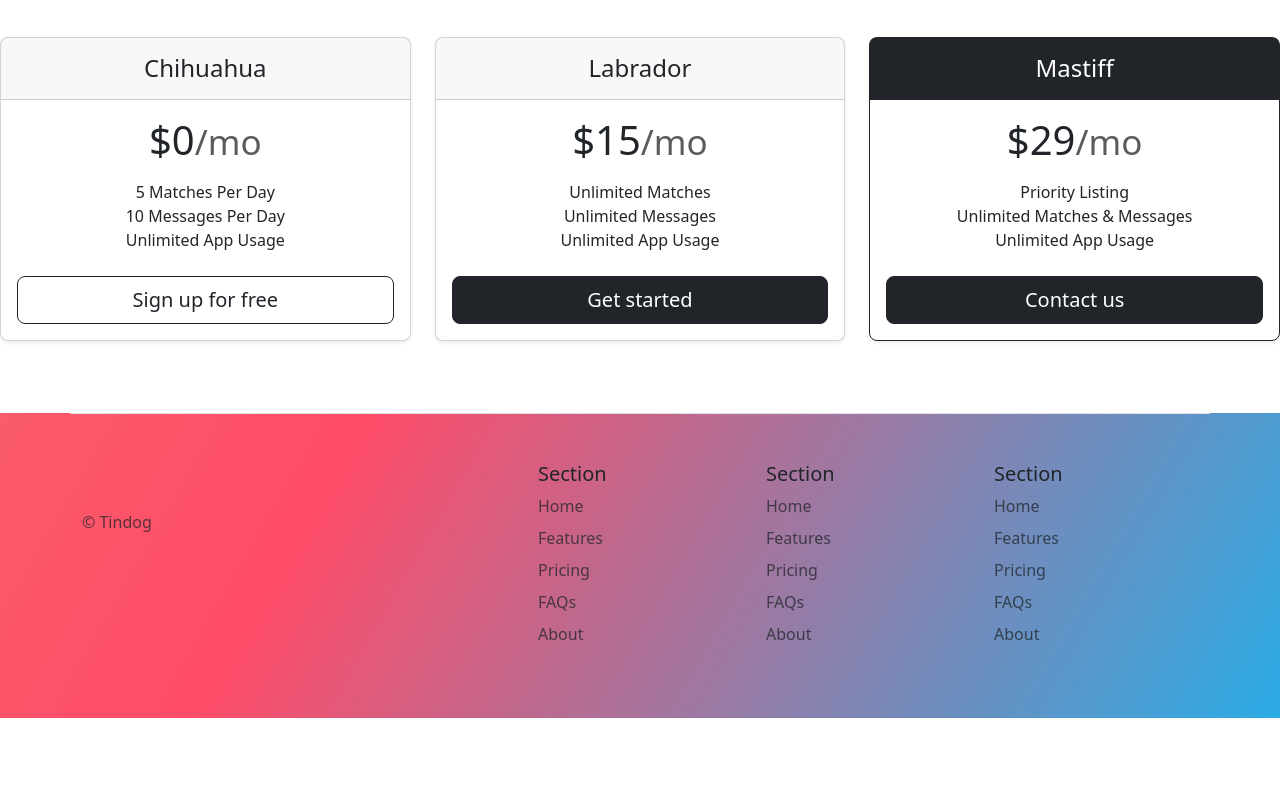
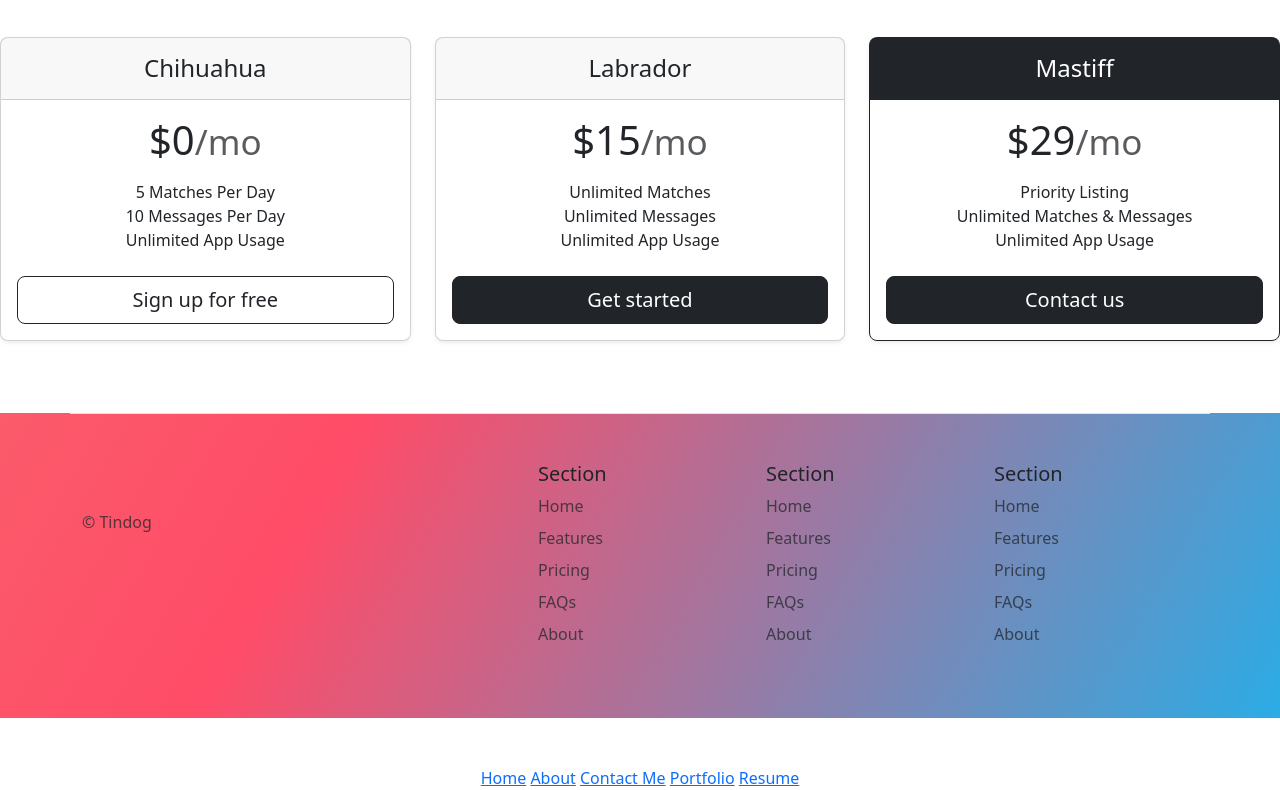
Before and after one commit to lydiaperdomo/Portfolio, a plain HTML site: page TinDog/tindog.html in a window 1280 px wide. Shown: the part 1643-2433 px from the top of the page. Before the commit the page ends 2409 px from the top, so only its background shows below. Drawn offline with nearby package versions, Linux system fonts and the light colour scheme; files that its build step writes are made by us from their sources.

Commit message:
Add footer with navigation links to tindog.html

```diff
--- a/TinDog/tindog.html
+++ b/TinDog/tindog.html
@@ -266,6 +266,15 @@
 
   <script src="https://cdn.jsdelivr.net/npm/bootstrap@5.3.8/dist/js/bootstrap.bundle.min.js" integrity="sha384-FKyoEForCGlyvwx9Hj09JcYn3nv7wiPVlz7YYwJrWVcXK/BmnVDxM+D2scQbITxI" crossorigin="anonymous"></script>
 
+
+<footer class="container-fluid text-center" ">
+         <a href="#">Home</a>
+        <a href="https://lydiaperdomo.github.io/FullStackDev/CapstoneProject2/index.html">About</a>
+      <a href="https://lydiaperdomo.github.io/FullStackDev/CapstoneProject2/Contactme2.html">Contact Me</a>
+        <a href="https://lydiaperdomo.github.io/Portfolio/">Portfolio</a>
+        <a href="https://lydiaperdomo.github.io/FullStackDev/CapstoneProject2/resume.html">Resume</a>
+</footer>
+
 </body>
 
 </html>
```
